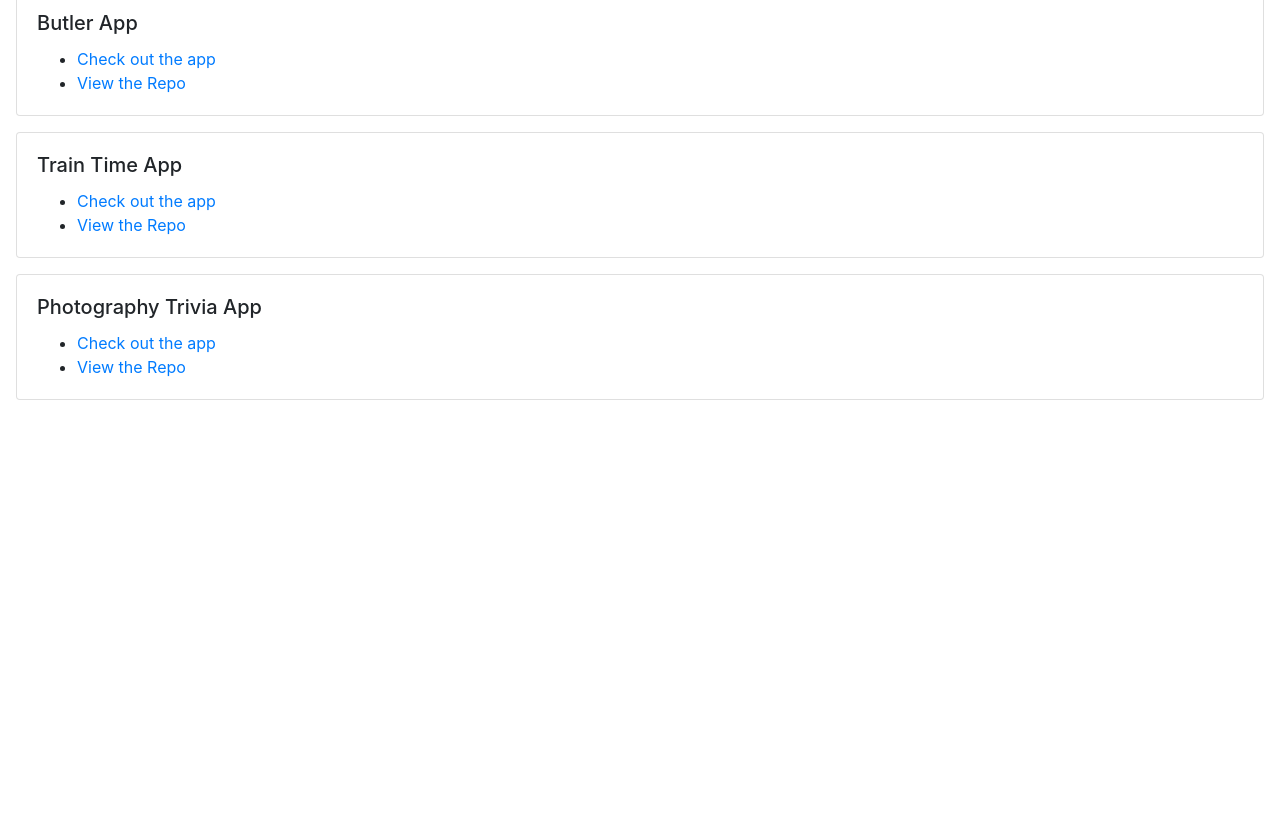
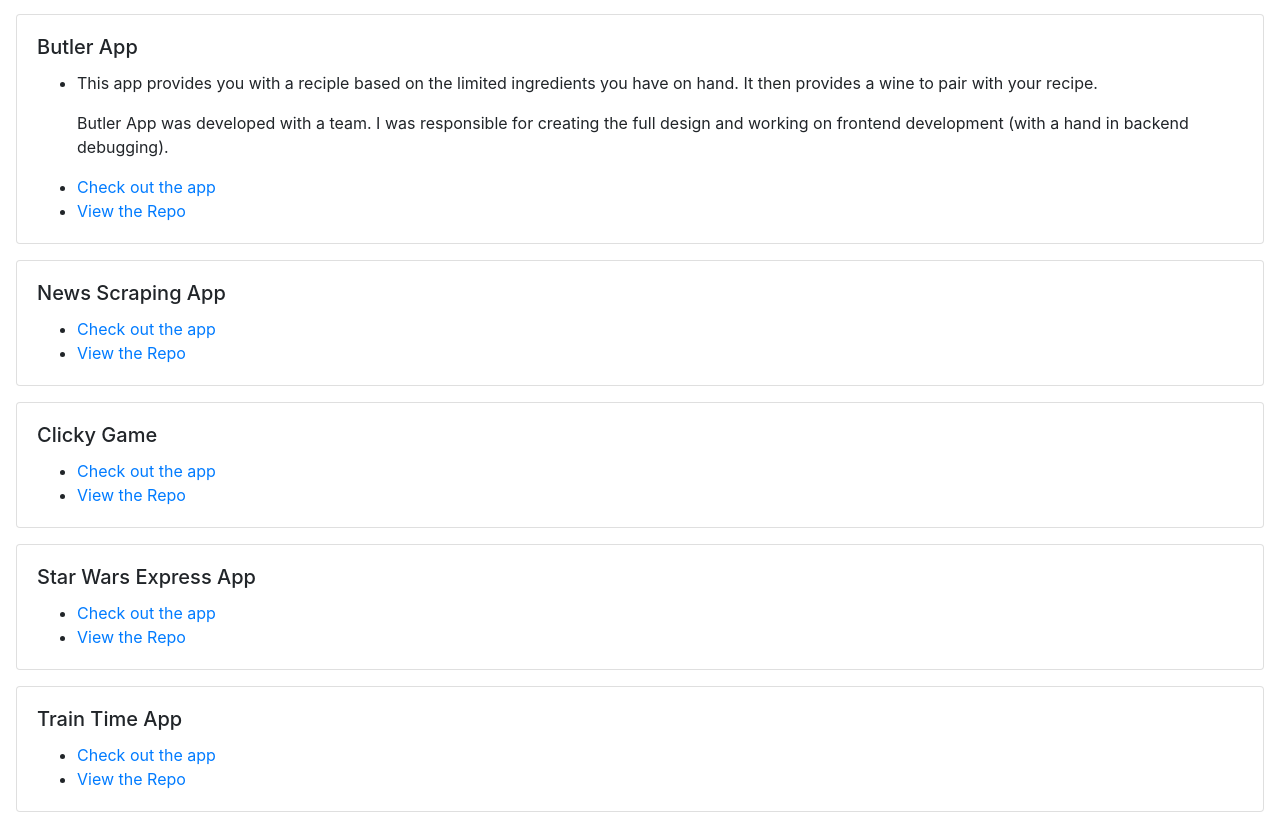
Before and after one commit to ajweber102/My-Portfolio, a plain HTML site: page portfolio.html in a window 1280 px wide. Shown: the part 193-1021 px from the top of the page. Before the commit the page ends 800 px from the top, so only its background shows below. Drawn offline with nearby package versions, Linux system fonts and the light colour scheme.

Commit message:
Added more links in my portfolio.

```diff
--- a/portfolio.html
+++ b/portfolio.html
@@ -1,7 +1,7 @@
 <!DOCTYPE html>
 <html lang="en-us">
 
-<head>
+00<head>
 
   <meta charset="UTF-8">
   <meta name="viewport" content="width=device-width, initial-scale=1">
@@ -53,10 +53,51 @@
                 <h5 class="card-title"> Butler App </h5>
                 <ul class="card-text">
                     <li>
+                        <p>
+                            This app provides you with a reciple based on the limited ingredients you have on hand. It then provides a wine to pair with your recipe.
+                        </p>
+                        <p>
+                            Butler App was developed with a team. I was responsible for creating the full design and working on frontend development (with a hand in backend debugging).
+                        </p>
+                    </li>
+                    <li>
                         <a href="https://ajweber102.github.io/Butler/">Check out the app</a>
                     </li>
                     <li>
                         <a href="https://github.com/ajweber102/Butler">View the Repo</a>
+                    </li>
+                </ul>
+            </div>
+            <div class="card container-fluid card-body mb-3">
+                <h5 class="card-title"> News Scraping App </h5>
+                <ul class="card-text">
+                    <li>
+                        <a href="https://fast-cove-39427.herokuapp.com/">Check out the app</a>
+                    </li>
+                    <li>
+                        <a href="https://github.com/ajweber102/All-the-News-Thats-Fit-to-Scrape">View the Repo</a>
+                    </li>
+                </ul>
+            </div>
+            <div class="card container-fluid card-body mb-3">
+                <h5 class="card-title"> Clicky Game </h5>
+                <ul class="card-text">
+                    <li>
+                        <a href="https://safe-reaches-38432.herokuapp.com/">Check out the app</a>
+                    </li>
+                    <li>
+                        <a href="https://github.com/ajweber102/Clicky-Game">View the Repo</a>
+                    </li>
+                </ul>
+            </div>
+            <div class="card container-fluid card-body mb-3">
+                <h5 class="card-title"> Star Wars Express App </h5>
+                <ul class="card-text">
+                    <li>
+                        <a href="https://mighty-depths-38076.herokuapp.com">Check out the app</a>
+                    </li>
+                    <li>
+                        <a href="https://github.com/ajweber102/Star-Wars-App-Heroku">View the Repo</a>
                     </li>
                 </ul>
             </div>
```
